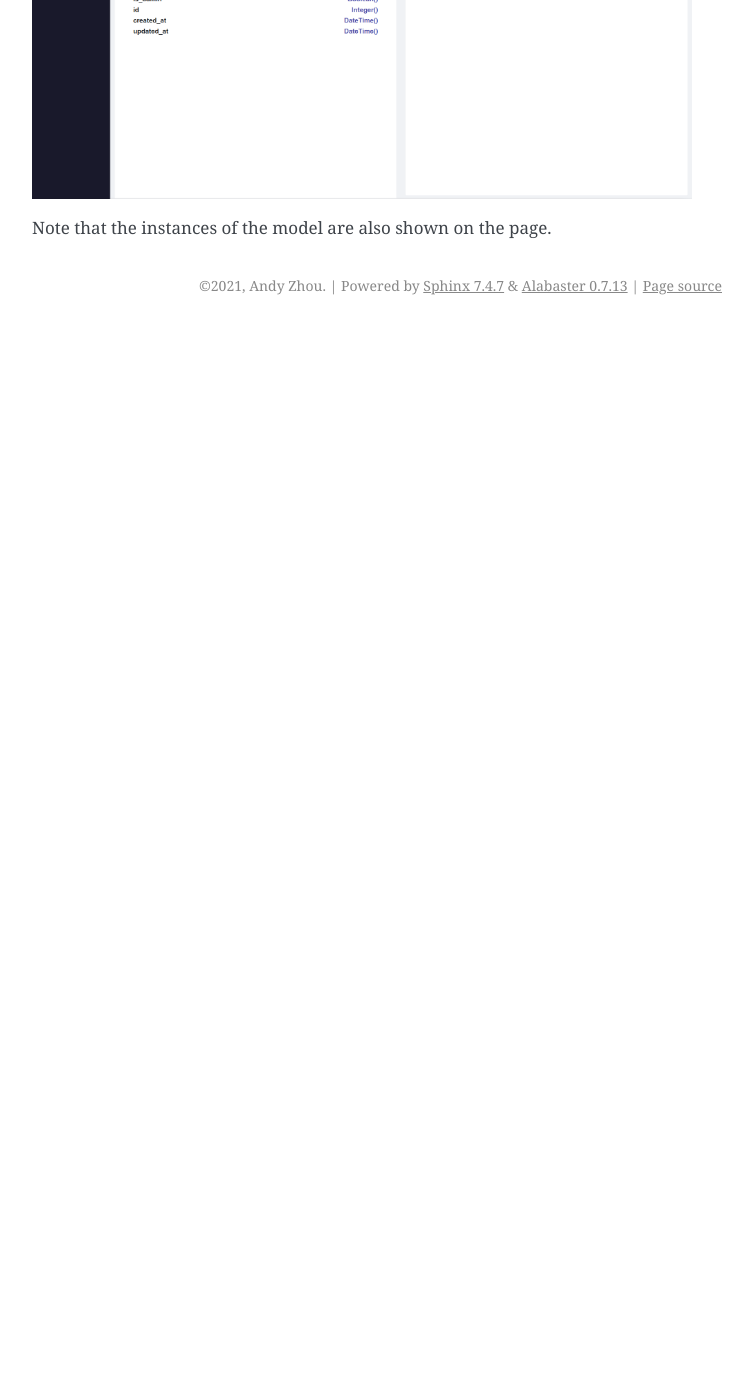
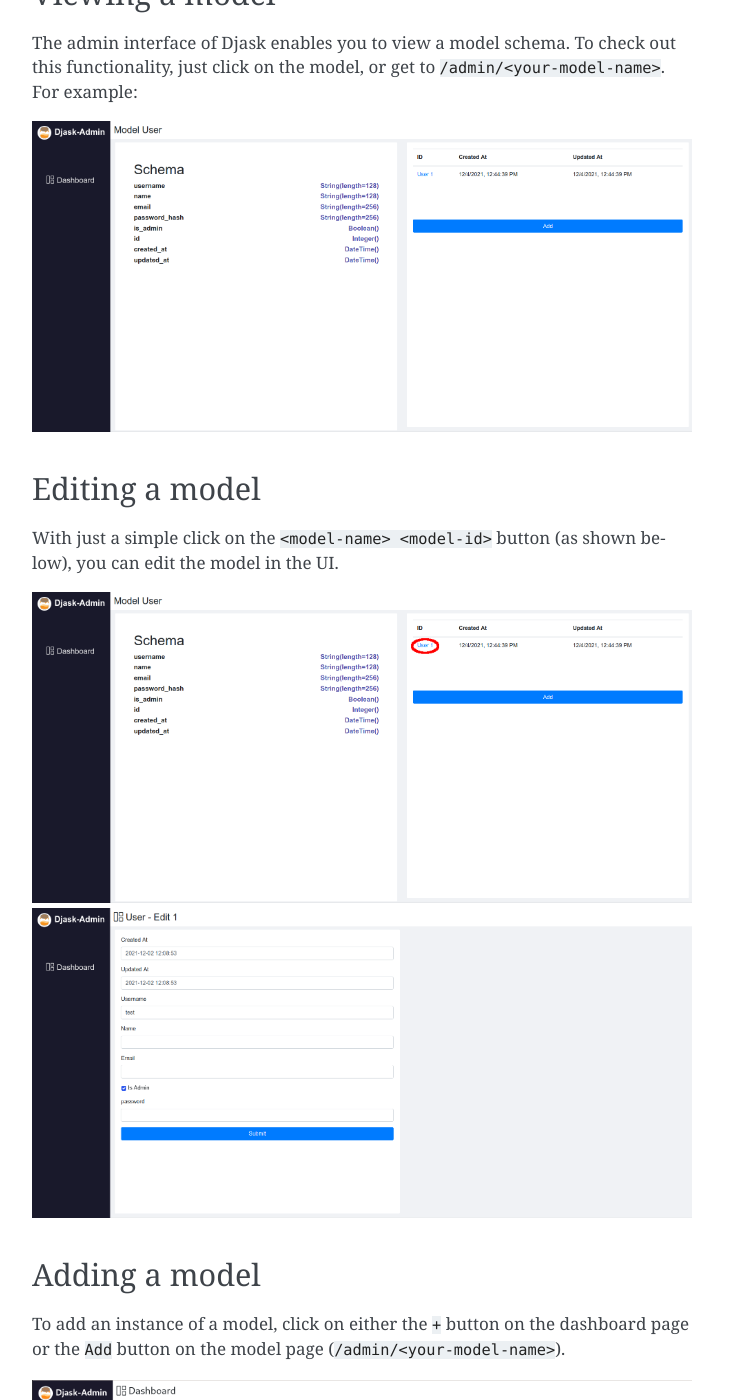
Before and after one commit to andyzhouty/Djask, a Sphinx documentation site: the page built from docs/source/quickstart.rst, in a window 1280 px wide and 1400 px high, scrolled down 2904 px. Shown: the whole window, without its empty margins (388-1141 px from the left). Built offline with Sphinx 7.4.7, drawn with Linux system fonts in a browser that asks for light colours; before the commit the page ends 3229 px from its top, so only the background shows below that; some of the changed text lies outside the part shown.

Commit message:
docs: Update docs/ and CHANGES.md

```diff
--- a/docs/source/quickstart.rst
+++ b/docs/source/quickstart.rst
@@ -97,26 +97,44 @@ Head over to `localhost:5000/admin/login <localhost:5000/admin/login>`_.
 Log in the admin interface with ``test`` as username and ``password`` as password:
 
 .. image:: _static/admin_login.png
-   :alt: Admin Login
-   :align: center
-   :width: 500px
+   :alt: The admin login page
 
 Then the dashboard is here for you:
 
 .. image:: _static/admin_dashboard.png
-   :alt: Admin Dashboard
-   :align: center
-   :width: 500px
+   :alt: The admin dashboard page
 
 
 Viewing a model
 ===============
 
-The admin interface of Djask enables you to view a model schema. To check out this functionality, just click on the model, or get to ``/admin/<your-model-name>``.
+The admin interface of Djask enables you to view a model schema. To check out this functionality, just click on
+the model, or get to ``/admin/<your-model-name>``.
 For example:
 
 .. image:: _static/user_model_schema.png
    :alt: The user model
-   :align: center
 
-Note that the instances of the model are also shown on the page.
+
+Editing a model
+===============
+
+With just a simple click on the ``<model-name> <model-id>`` button (as shown below), you can edit the model in the UI.
+
+.. image:: _static/user_model_schema_with_circle.png
+   :alt: The user model with a circle on ``User 1``
+
+.. image:: _static/editing_user_model.png
+   :alt: Editing the user model
+
+
+Adding a model
+==============
+
+To add an instance of a model, click on either the ``+`` button on the dashboard page or the ``Add`` button on the model page (``/admin/<your-model-name>``).
+
+.. image:: _static/admin_dashboard.png
+   :alt: The admin dashboard
+
+.. image:: _static/user_model_schema.png
+   :alt: The user model
```
Also changed, not shown: CHANGES.md (+7 -0 lines), docs/source/_static/editing_user_model.png (added), docs/source/_static/user_model_schema.png, docs/source/_static/user_model_schema_with_circle.png (added), 1 other file.
